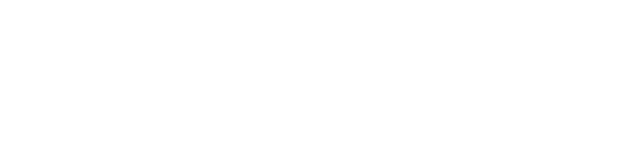
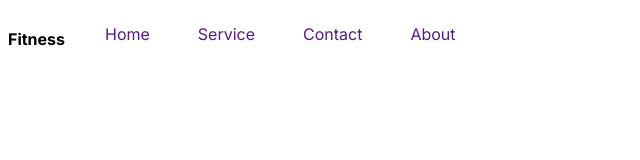
Before and after one commit to Raihan510-coder/2nd-assignment, a plain HTML site: page index.html in a window 1280 px wide. Shown: the whole page, without its empty margins (0-640 px from the left). Drawn offline with Linux system fonts and the light colour scheme.

Commit message:
my-2nd-commit

```diff
--- a/index.html
+++ b/index.html
@@ -4,11 +4,22 @@
     <meta charset="UTF-8">
     <meta name="viewport" content="width=device-width, initial-scale=1.0">
     <title>my 2nd assignment</title>
+    <link rel="preconnect" href="https://fonts.googleapis.com">
+<link rel="preconnect" href="https://fonts.gstatic.com" crossorigin>
+<link href="https://fonts.googleapis.com/css2?family=Inter:ital,opsz,wght@0,14..32,100..900;1,14..32,100..900&display=swap" rel="stylesheet">
     <link rel="stylesheet" href="styles/style.css">
 </head>
-<body>
+<body class="inter-normal">
     <header>
-
+            <nav class="display-flex">
+                <h4>Fitness</h4>
+                <ul class="display-flex">
+                    <li><a href="">Home</a></li>
+                    <li><a href="">Service</a></li>
+                    <li><a href="">Contact</a></li>
+                    <li><a href="">About</a></li>
+                </ul>
+            </nav>
     </header>
     <main>
 
--- a/styles/style.css
+++ b/styles/style.css
@@ -0,0 +1,15 @@
+.inter-normal {
+  font-family: "Inter", sans-serif;
+  font-optical-sizing: auto;
+  font-style: normal;
+}
+.display-flex{
+    display: flex;
+}
+nav li {
+    list-style: none;
+    margin-right: 3rem;
+}
+nav li a {
+    text-decoration: none;
+}
```
